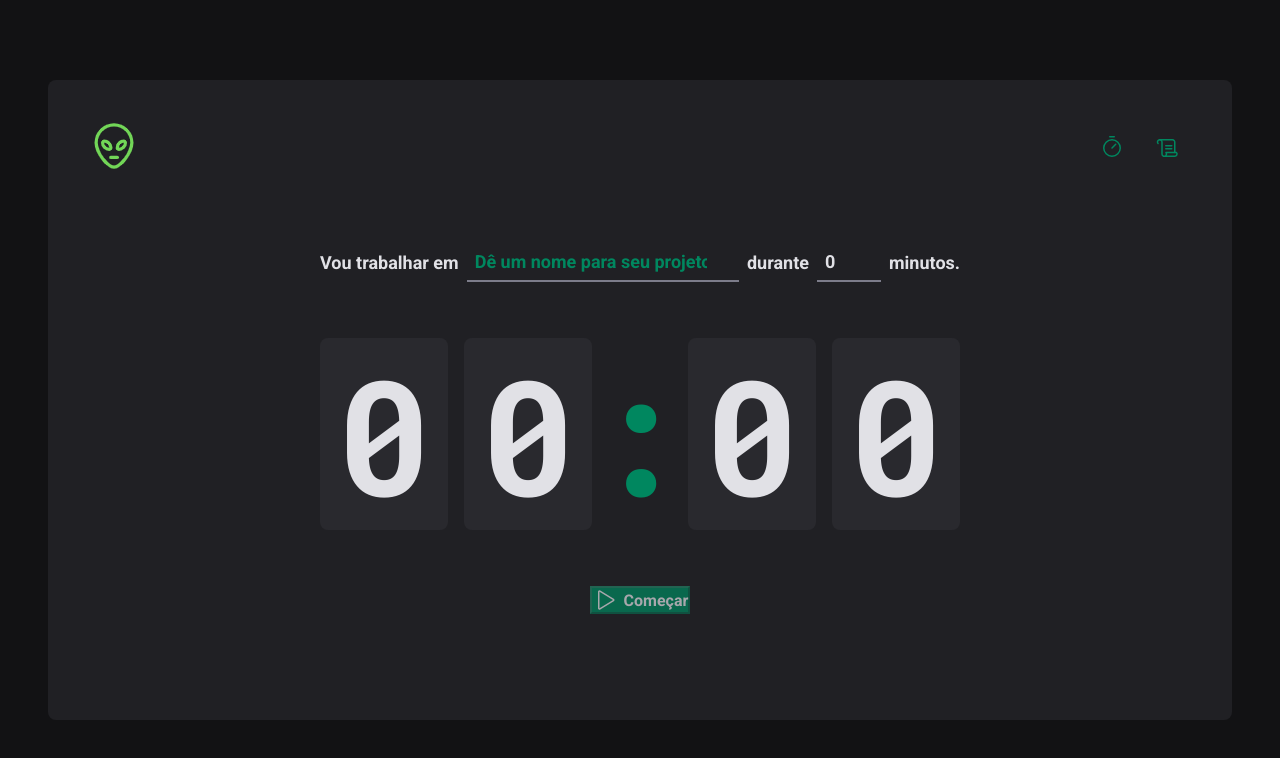
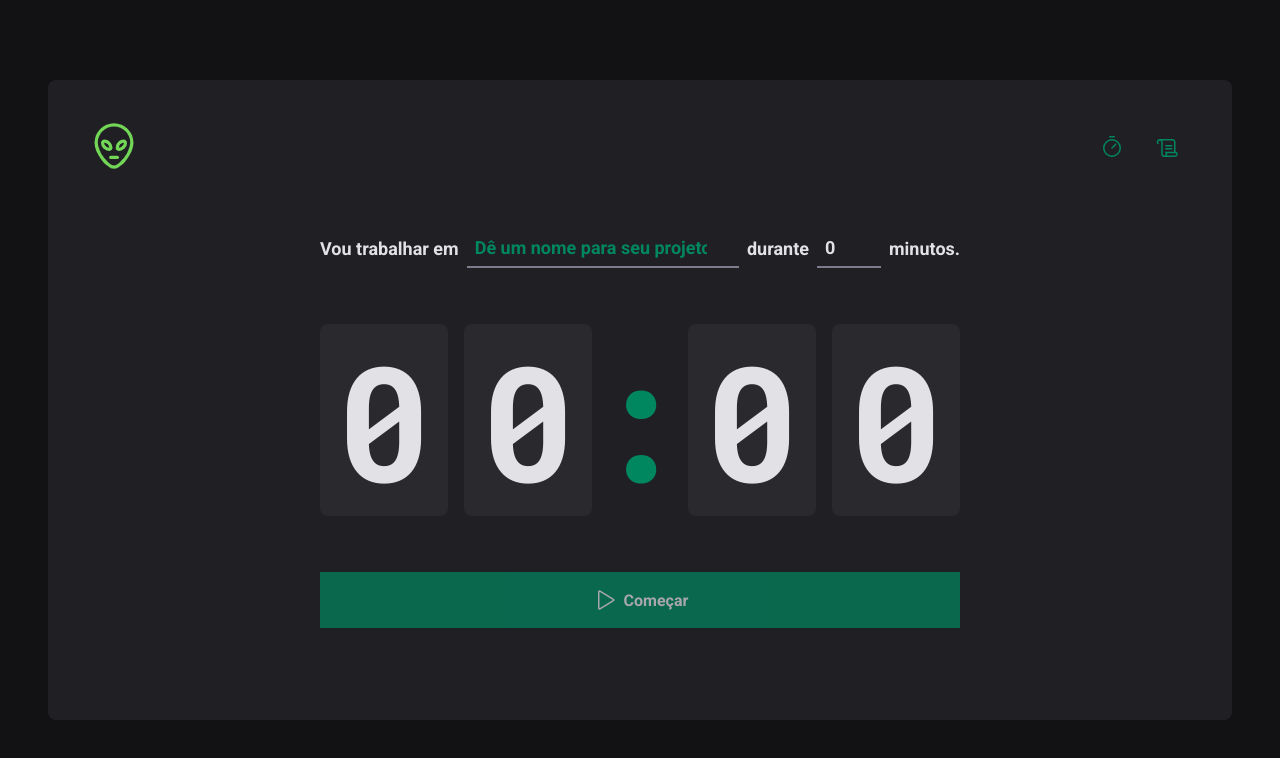
Before and after one commit to Hendy17/time, a React (Vite) app: page / in a window 1280 px wide. Shown: the top 758 px of the page. Built offline with nearby package versions, Linux system fonts and the light colour scheme.

Commit message:
Atualização do botão stop

```diff
--- a/src/pages/Home/index.tsx
+++ b/src/pages/Home/index.tsx
@@ -31,6 +31,7 @@ interface Cycle {
   task: string;
   minutesAmount: number;
   startDate: Date;
+  interruptedDate?: Date;
 }
 
 export function Home() {
@@ -86,6 +87,19 @@ export function Home() {
     reset();
   }
 
+  function handleInterruptCycle() {
+    setActiveCycleId(null);
+
+    setCycles(cycles.map(cycle => {
+      if (cycle.id === activeCycleId) {
+        return { ...cycle, interruptedDate: new Date() };
+      } else {
+        return cycle;
+      }
+    }));
+  }
+
+
   const totalSeconds = activeCycle ? activeCycle.minutesAmount * 60 : 0;
   const currentSeconds = activeCycle
     ? totalSeconds - amountSecondsPassed
@@ -115,6 +129,7 @@ export function Home() {
             id="task"
             list="task-suggestions"
             placeholder="Dê um nome para seu projeto"
+            disabled={!!activeCycle}
             {...register('task')}
           />
 
@@ -132,6 +147,7 @@ export function Home() {
             step={5}
             min={5}
             max={80}
+            disabled={!!activeCycle}
             {...register('minutesAmount', { valueAsNumber: true })}
           />
 
--- a/src/pages/Home/styles.ts
+++ b/src/pages/Home/styles.ts
@@ -79,9 +79,6 @@ export const BaseCountdownButton = styled.button`
   width: 100%;
   border: 0;
   padding: 1rem;
-`;
-
-export const StartCountdownButton = styled.button`
   display: flex;
   align-items: center;
   justify-content: center;
@@ -98,6 +95,15 @@ export const StartCountdownButton = styled.button`
   }
 `;
 
+export const StartCountdownButton = styled(BaseCountdownButton)`
+  background: ${(props) => props.theme['green-500']};
+  color: ${(props) => props.theme['gray-100']};
+
+  &:not(:disabled):hover {
+    background: ${(props) => props.theme['green-700']};
+  }
+`;
+
 export const StopCountdownButton = styled(BaseCountdownButton)`
   background: ${(props) => props.theme['red-500']};
 
```
